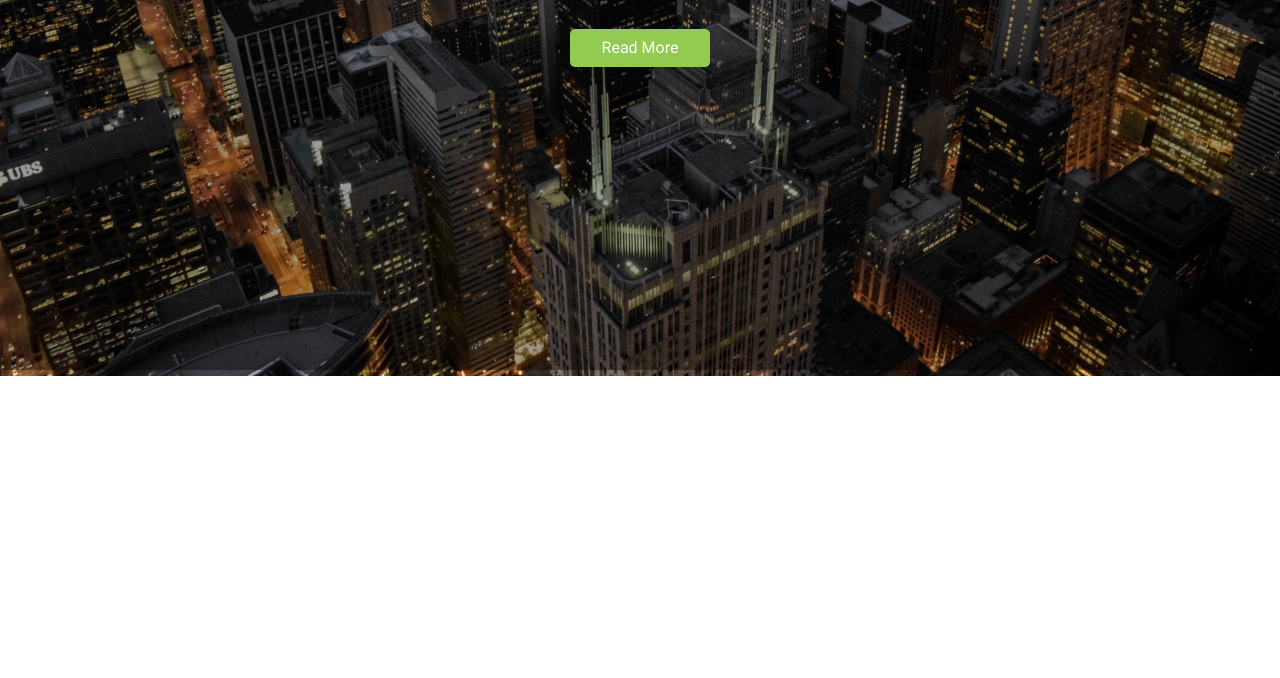
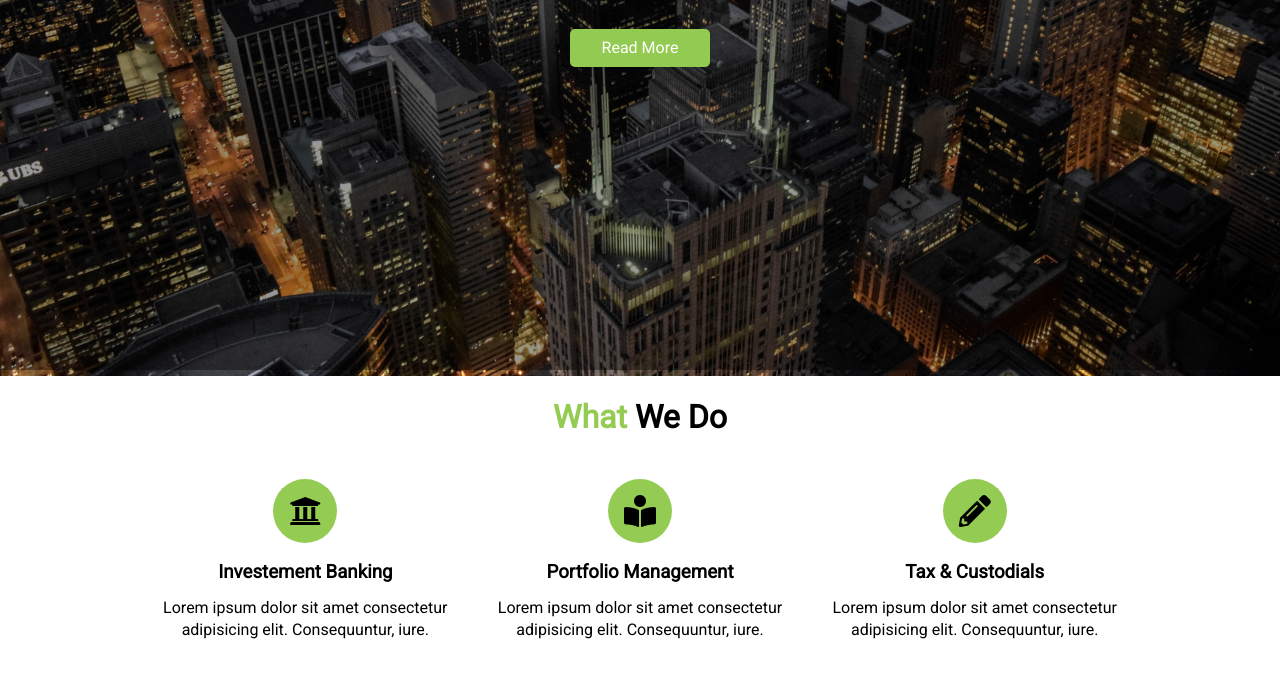
Before and after one commit to GunjanKadu/Edge-Ledger, a plain HTML site: page index.html in a window 1280 px wide. Shown: the part 490-1168 px from the top of the page. Before the commit the page ends 866 px from the top, so only its background shows below. Drawn offline with Linux system fonts and the light colour scheme.

Commit message:
What do we do section

```diff
--- a/css/style.css
+++ b/css/style.css
@@ -28,6 +28,11 @@ p {
   margin-bottom: 0.75rem;
   line-height: 1.1;
 }
+.m-heading {
+  font-size: 2rem;
+  margin-bottom: 0.75rem;
+  line-height: 1.1;
+}
 .lead {
   font-size: 1.3rem;
   margin-bottom: 2rem;
@@ -40,12 +45,30 @@ p {
   border: none;
   border-radius: 5px;
 }
+.py-1 {
+  padding: 1.5rem 0;
+}
+.py-2 {
+  padding: 2rem 0;
+}
+.py-3 {
+  padding: 3rem 0;
+}
 .btn:hover {
   background: #7ab436;
 }
 .btn-dark {
   background: #333;
   color: white;
+}
+.container {
+  max-width: 1100px;
+  margin: auto;
+  padding: 0 2rem;
+  overflow: hidden;
+}
+.text-center {
+  text-align: center;
 }
 
 /* Navbar */
@@ -86,7 +109,6 @@ p {
 
 #showcase .showcase-content {
   display: flex;
-  width: 100%;
   flex-direction: column;
   text-align: center;
   justify-content: center;
@@ -98,5 +120,24 @@ p {
   position: absolute;
   top: 60px;
   left: 0;
+  right: 0;
+  bottom: 0;
   background-color: rgba(0, 0, 0, 0.4);
 }
+
+/* Section:What we Do */
+#what .items {
+  display: flex;
+  padding: 1rem;
+}
+#what .items .item {
+  flex: 1;
+  text-align: center;
+  padding: 1rem;
+}
+#what .items .item i {
+  background: #94cb52;
+  padding: 1rem;
+  border-radius: 50%;
+  margin-bottom: 1rem;
+}
--- a/index.html
+++ b/index.html
@@ -52,5 +52,45 @@
         <a class="btn" href="#what">Read More</a>
       </div>
     </header>
+    <!-- Section:What We Do -->
+    <section id="what" class="bg-light py-1">
+      <div class="container">
+        <h2 class="m-heading text-center">
+          <span class="text-primary">What</span> We Do
+        </h2>
+        <div class="items">
+          <div class="item">
+            <i class="fas fa-university fa-2x"></i>
+            <div>
+              <h3>Investement Banking</h3>
+              <p>
+                Lorem ipsum dolor sit amet consectetur adipisicing elit.
+                Consequuntur, iure.
+              </p>
+            </div>
+          </div>
+          <div class="item">
+            <i class="fas fa-book-reader fa-2x"></i>
+            <div>
+              <h3>Portfolio Management</h3>
+              <p>
+                Lorem ipsum dolor sit amet consectetur adipisicing elit.
+                Consequuntur, iure.
+              </p>
+            </div>
+          </div>
+          <div class="item">
+            <i class="fas fa-pencil-alt fa-2x"></i>
+            <div>
+              <h3>Tax & Custodials</h3>
+              <p>
+                Lorem ipsum dolor sit amet consectetur adipisicing elit.
+                Consequuntur, iure.
+              </p>
+            </div>
+          </div>
+        </div>
+      </div>
+    </section>
   </body>
 </html>
```
